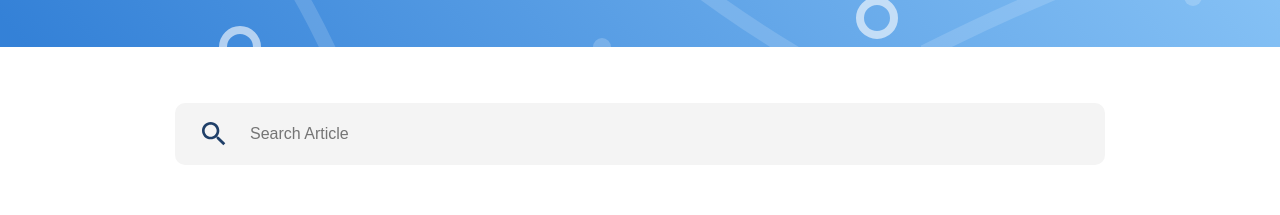
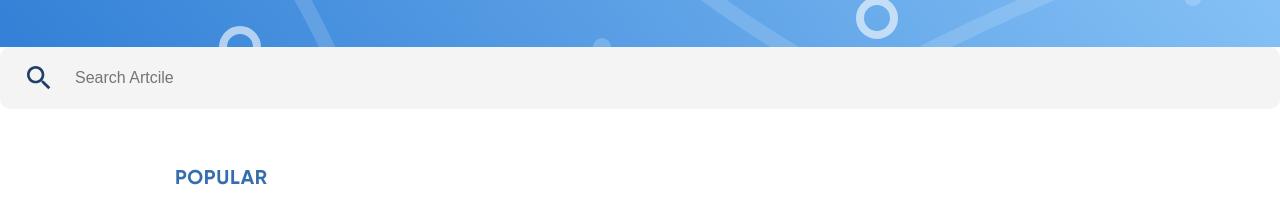
Before and after one commit to glebliutsko/Afrianska, a website: page src/pages/blog.html in a window 1280 px wide. Shown: the part 331-546 px from the top of the page. Drawn offline with nearby package versions, Linux system fonts and the light colour scheme; files that its build step writes are made by us from their sources.

Commit message:
bam element search

```diff
--- a/src/blocks/_blocks.sass
+++ b/src/blocks/_blocks.sass
@@ -1,3 +1,4 @@
 @import clickable-picture/main
 @import header/main
 @import page-title/main
+@import search/main
--- a/src/styles/blocks/blog/_article_search.sass
+++ b/src/blocks/search/_main.sass
@@ -1,7 +1,4 @@
-.article-search
-    @include fit-parent-center-width(950px)
-
-.article-search__body
+.search
     $paddingTopBottom: 19px
     $paddingLeftRight: 27px
     display: flex
@@ -11,24 +8,23 @@
     background: #f4f4f4
 
     padding: $paddingTopBottom $paddingLeftRight
-    margin: 0 10px
 
     &:focus-within
         $borderThickness: 1px
         padding: $paddingTopBottom - $borderThickness $paddingLeftRight - $borderThickness
         border: solid $inputOutlineFocusColor $borderThickness
 
-.article-search__icon
+.search__icon
     width: 24px
     height: 24px
 
-    margin-right: 24px
-
-.article-search__input
+.search__input
     width: 100%
 
     font-size: 16px
 
+    margin-left: 24px
+
     outline: none
     border: none
     background: transparent
--- /dev/null
+++ b/src/blocks/search/main.html
@@ -0,0 +1,4 @@
+<div class="search @@classes">
+    <img class="search__icon" src="/img/icons/search.svg" alt="">
+    <input class="search__input" type="text" placeholder="@@placeholder">
+</div>
--- a/src/pages/blog.html
+++ b/src/pages/blog.html
@@ -23,12 +23,10 @@
             "summary": "Lorem ipsum dolor sit amet, consectetur adipiscing elit, sed do eiusmod tempor incididunt ut labore et dolore magna aliqua."
         })
 
-        <section class="article-search main-blog__article-search">
-            <div class="article-search__body">
-                <img class="article-search__icon" src="/img/icons/search.svg" alt="">
-                <input class="article-search__input" type="text" placeholder="Search Article">
-            </div>
-        </section>
+        @@include('../blocks/search/main.html', {
+            "classes": "",
+            "placeholder": "Search Artcile"
+        })
 
         <section class="group-articles group-articles_grid main-blog__popular-articles">
             <div class="group-articles__body">
--- a/src/styles/main.sass
+++ b/src/styles/main.sass
@@ -18,7 +18,6 @@
 @import blocks/index/finished_projects
 @import blocks/index/mainfooter
 @import blocks/index/main
-@import blocks/blog/article_search
 @import blocks/blog/group_articles
 @import blocks/blog/article
 @import blocks/blog/main
```
